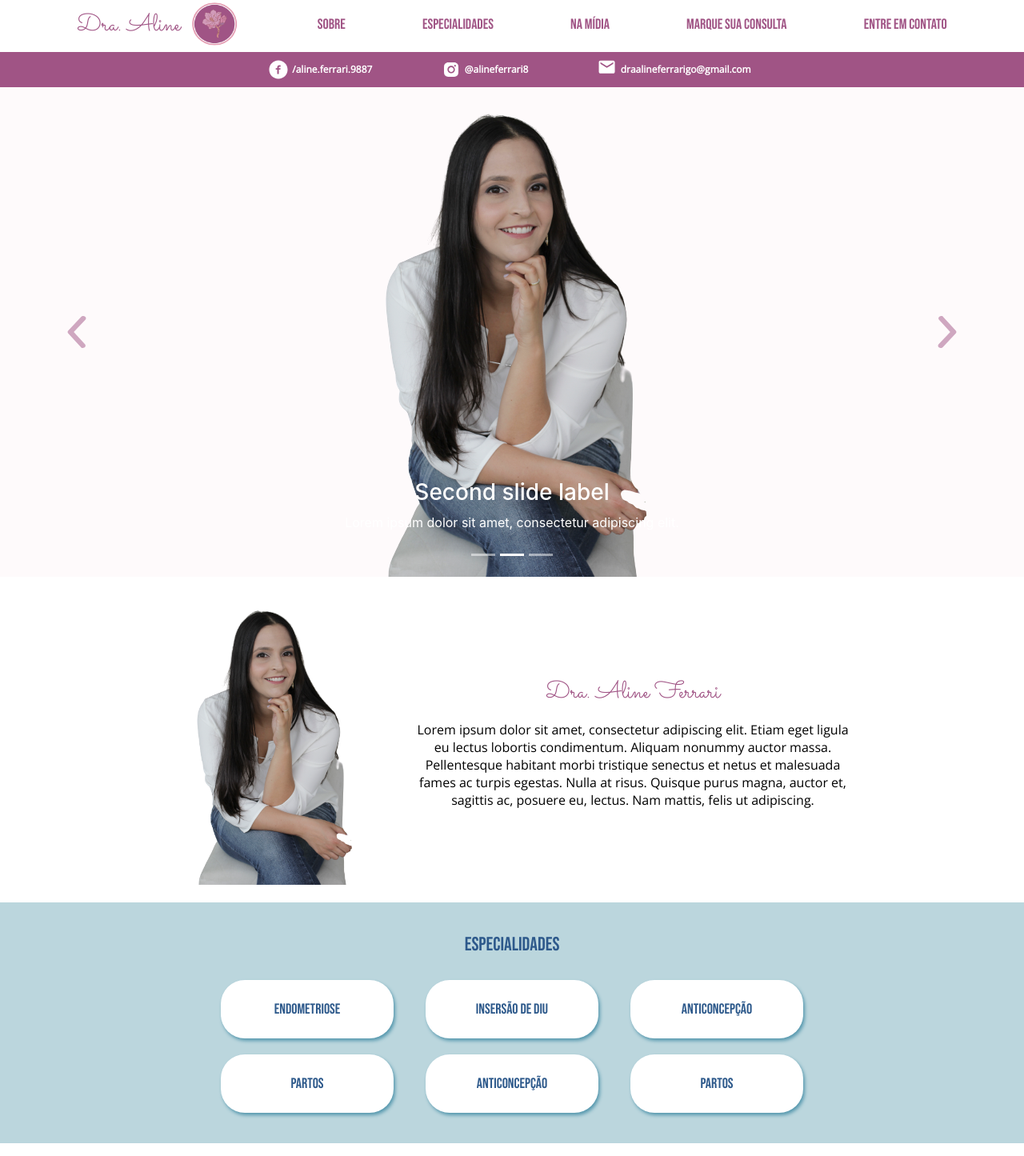
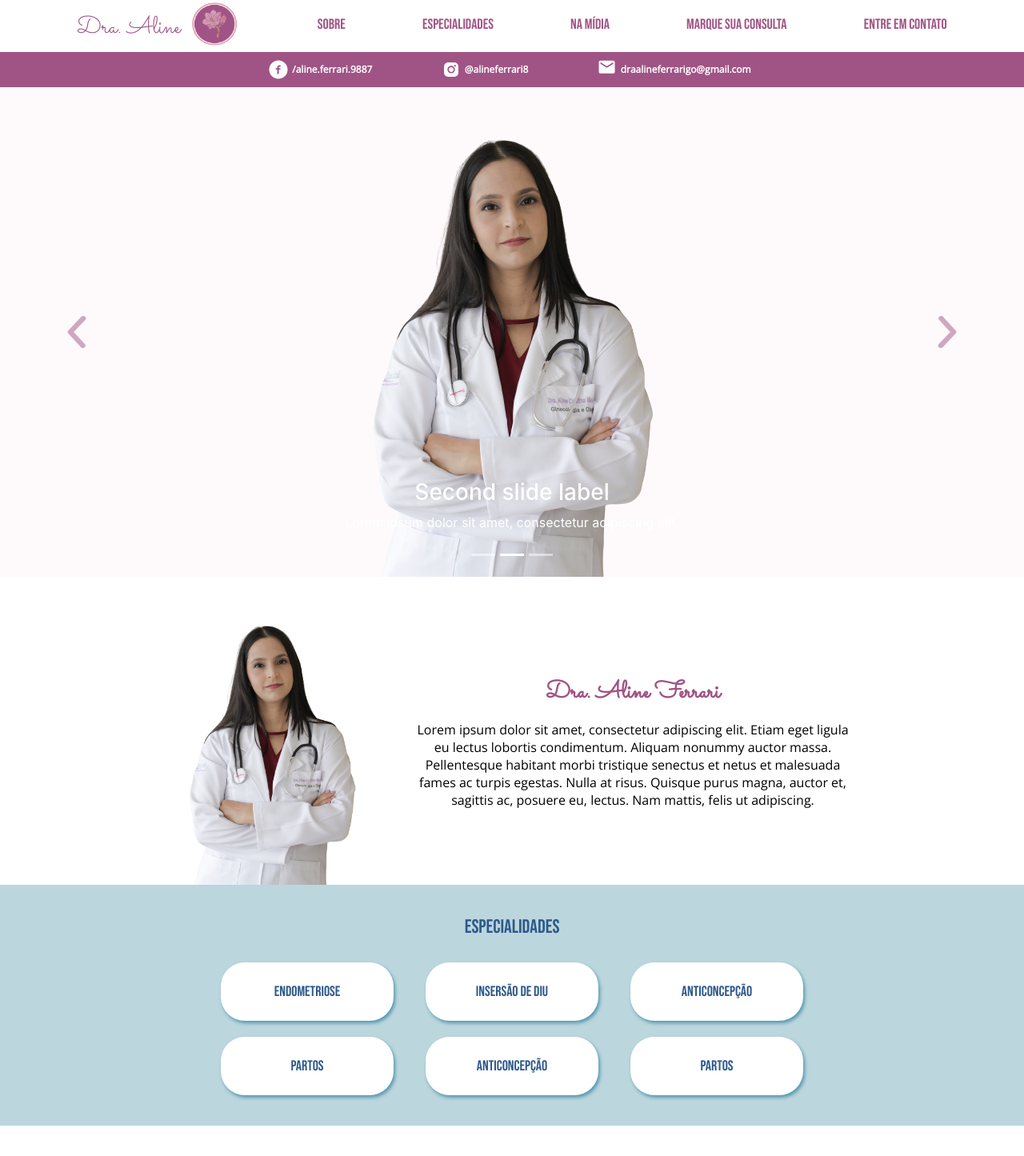
Before and after one commit to daniferrari/aline-ferrari, a React (Create React App) app: page / in a window 1280 px wide. Shown: the top 1445 px of the page at 80% size. Built offline with nearby package versions, Linux system fonts and the light colour scheme.

Commit message:
melhorias gerais

```diff
--- a/src/components/carousel/Carousel.jsx
+++ b/src/components/carousel/Carousel.jsx
@@ -6,6 +6,7 @@ import Carousel from 'react-bootstrap/Carousel';
 
 //Images
 import aline1 from '../../assets/images/aline1.png';
+import aline2 from '../../assets/images/aline2.png';
 
 function CarouselFunction () {
 
@@ -19,7 +20,7 @@ function CarouselFunction () {
         <div className="carouselIntroduction">
             <Carousel activeIndex={index} onSelect={handleSelect} className="carouselContainer">
                 <Carousel.Item>
-                    <img src={aline1} alt="Foto de Aline"/>
+                    <img src={aline2} alt="Foto de Aline"/>
                     <Carousel.Caption>
                     <h3>First slide label</h3>
                     <p>Nulla vitae elit libero, a pharetra augue mollis interdum.</p>
--- a/src/components/introduction/introduction.scss
+++ b/src/components/introduction/introduction.scss
@@ -1,7 +1,7 @@
 @import '../../styles/colors';
 
 .Introduction {
-    padding: 22px 0;
+    padding: 22px 0 0 0;
 
     > div {
         padding: 0 30px;
@@ -13,7 +13,7 @@
             font-family: 'Sacramento', cursive;
             font-size: 30px;
             font-style: normal;
-            font-weight: 400;
+            font-weight: 700;
             line-height: 29px;
             text-align: left;
             color: $female-dark;
--- a/src/components/menu/menu.scss
+++ b/src/components/menu/menu.scss
@@ -125,7 +125,7 @@
                             font-weight: 400;
                             text-align: left;
                             margin: auto 0;
-                            padding-top: 5px;
+                            padding-top: 10px;
                         }
 
                         > img {
```
Also changed, not shown: src/assets/images/aline1.png, src/assets/images/aline2.png (added).
